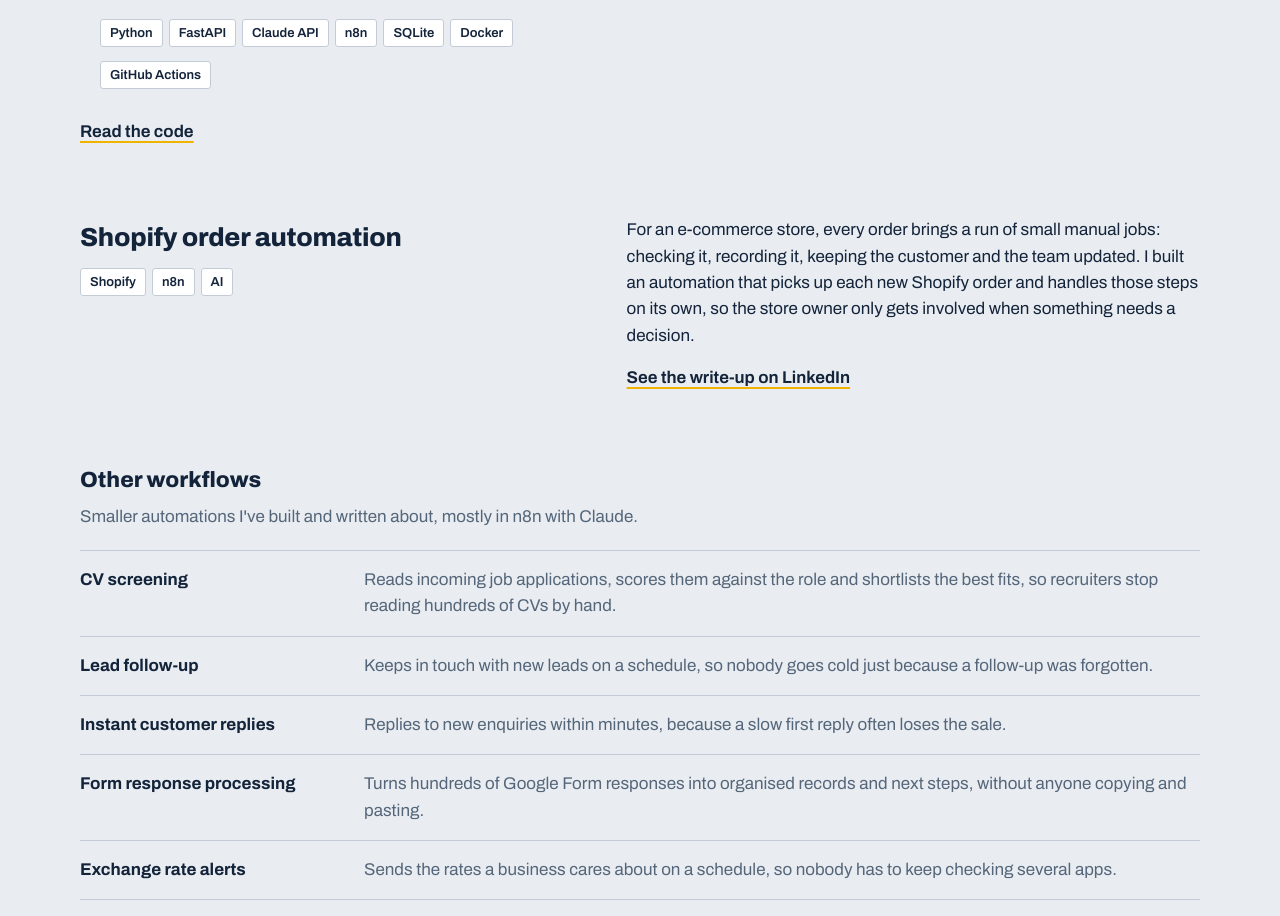
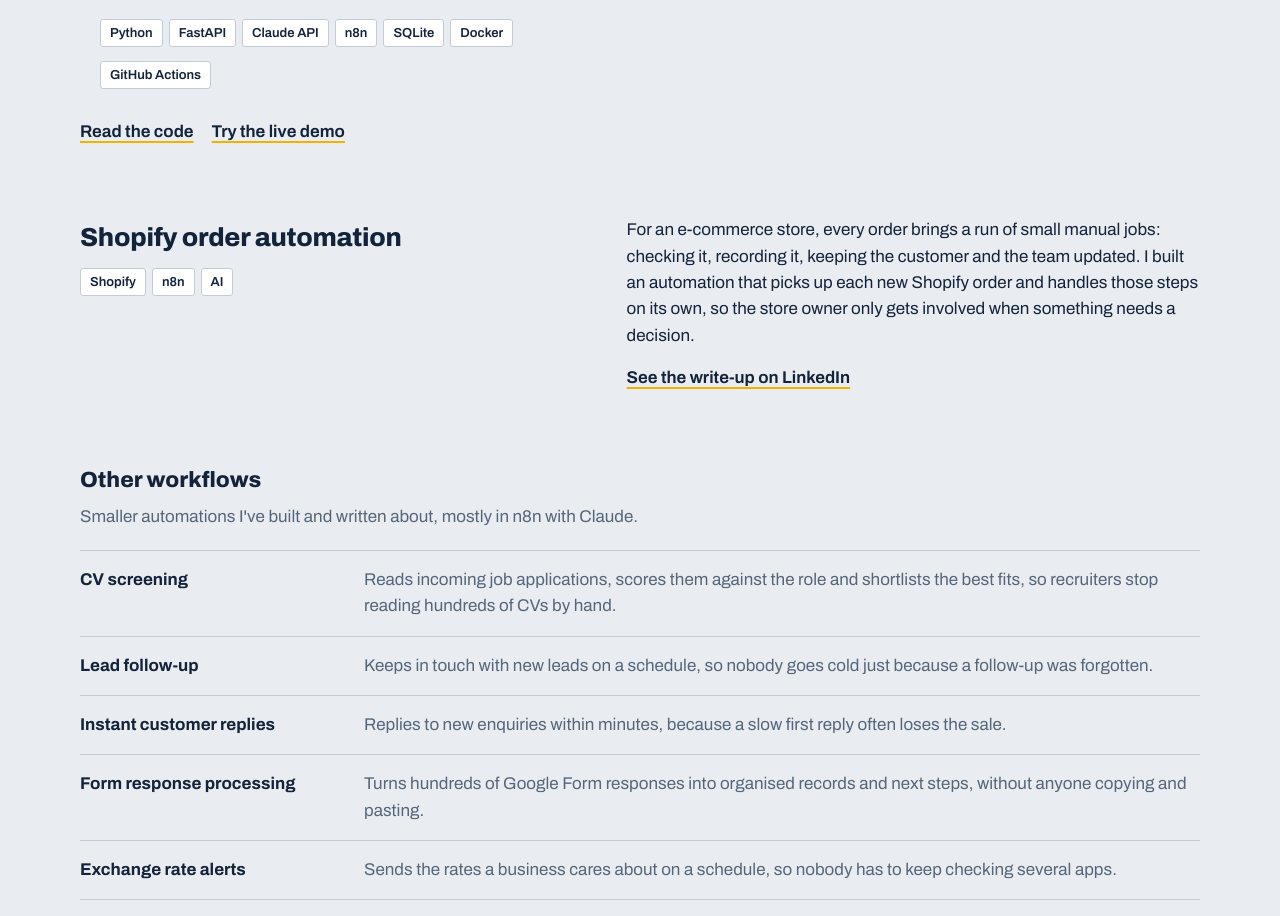
Before and after one commit to MartinezYT/MartinezYT.github.io, a plain HTML site: page index.html in a window 1280 px wide. Shown: the part 1552-2468 px from the top of the page. Drawn offline with Linux system fonts and the light colour scheme.

Commit message:
Link the Inbox-to-Action live demo
Co-Authored-By: Claude Opus 5.5 <noreply@anthropic.com>
Claude-Session: https://claude.ai/code/session_01HYvmoLZbx27yW9fJZhvXAJ

```diff
--- a/index.html
+++ b/index.html
@@ -234,7 +234,7 @@
           </ul>
           <div class="links">
             <a href="https://github.com/MartinezYT/inbox-to-action">Read the code</a>
-            <!-- After deploying on Render, add: <a href="https://YOUR-APP.onrender.com">Try the live demo</a> -->
+            <a href="https://inbox-to-action.onrender.com">Try the live demo</a>
           </div>
         </div>
         <figure>
```
